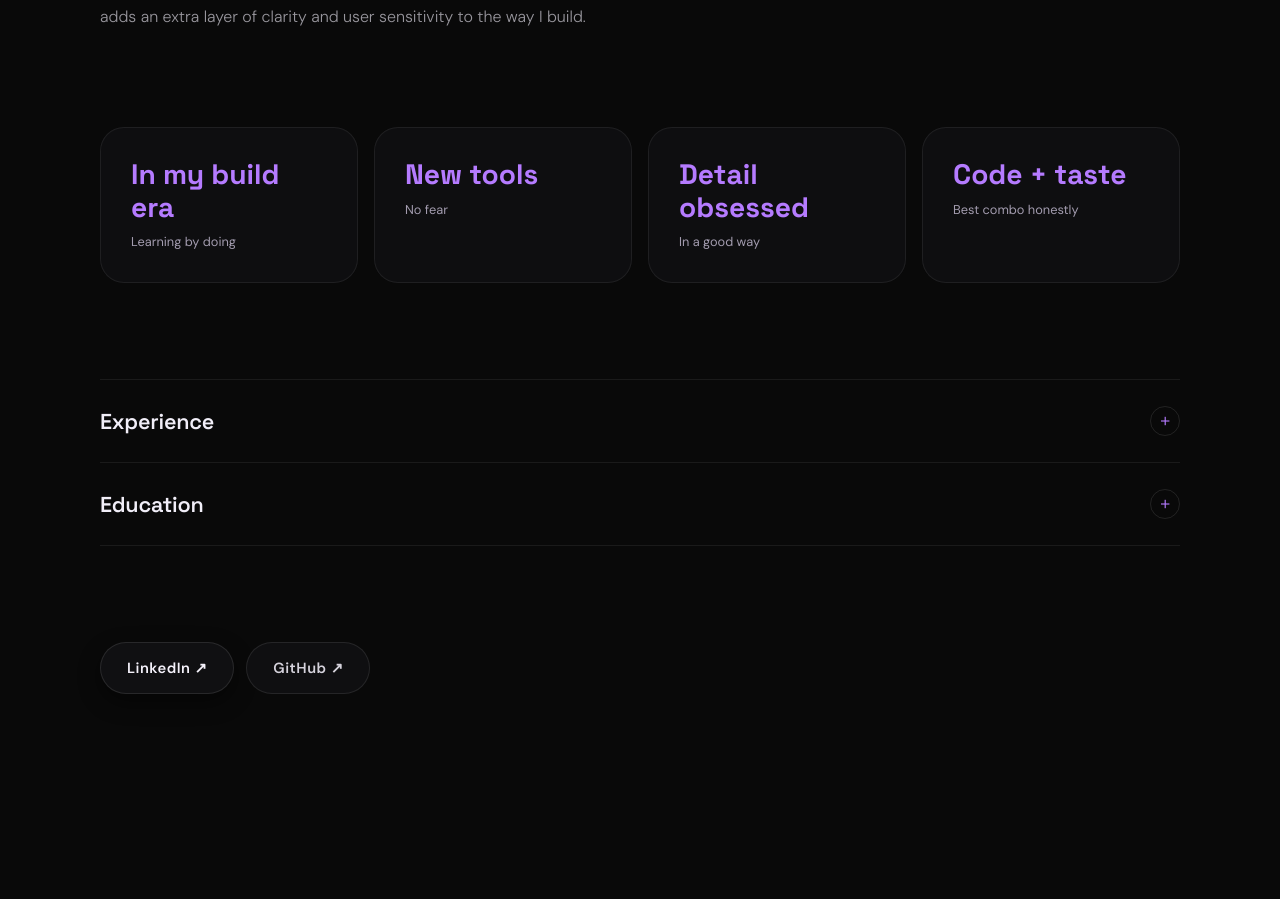
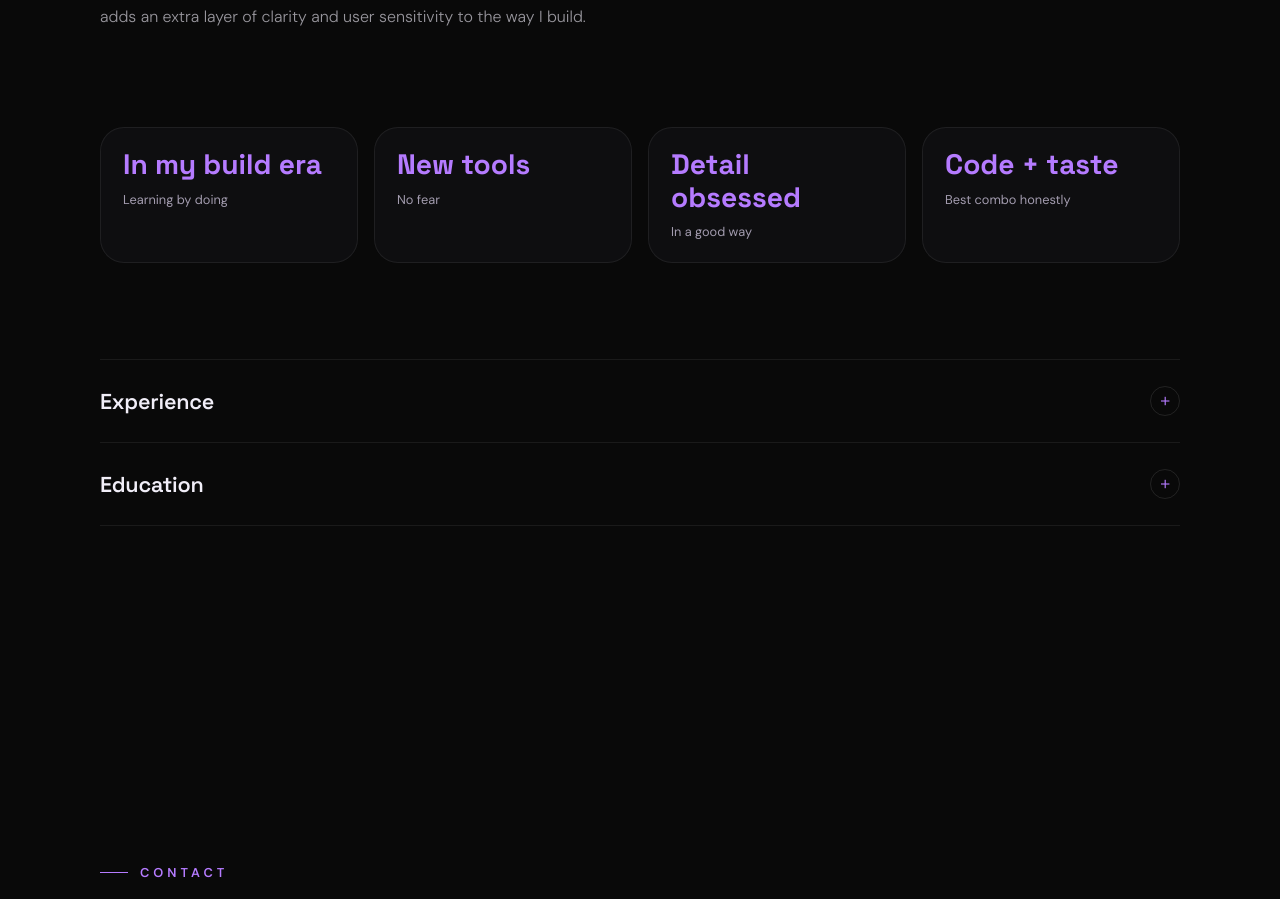
Before and after one commit to GaiaGomez/gaia-gomez-portfolio, a React (Vite) app: page / in a window 1280 px wide. Shown: the part 2725-3624 px from the top of the page. Built offline with nearby package versions, Linux system fonts and the light colour scheme.

Commit message:
update about me section with interactive CV

```diff
--- a/src/components/About.jsx
+++ b/src/components/About.jsx
@@ -109,7 +109,7 @@ export default function About() {
         {/* 2. Vibe cards grid */}
         <div className="vibe-grid" style={{ marginBottom: 'clamp(56px, 8vw, 96px)' }}>
           {vibeCards.map(card => (
-            <div key={card.phrase} className="ui-card">
+            <div key={card.phrase} className="ui-card vibe-card">
               <div style={{
                 fontFamily: "'Space Grotesk', sans-serif",
                 fontSize: 'clamp(1.3rem, 2.2vw, 1.9rem)',
@@ -316,30 +316,6 @@ export default function About() {
           </div>
         </div>
 
-        {/* 4. CTA links */}
-        <div style={{ display: 'flex', gap: '12px', flexWrap: 'wrap', alignItems: 'center' }}>
-          <a
-            href="https://www.linkedin.com/in/gaiagomez/"
-            target="_blank"
-            rel="noopener noreferrer"
-            className="btn btn-primary"
-          >
-            LinkedIn ↗
-          </a>
-          <a
-            href="https://github.com/GaiaGomez"
-            target="_blank"
-            rel="noopener noreferrer"
-            className="btn"
-            style={{
-              background: 'rgba(18,18,20,0.82)',
-              border: '1px solid rgba(255,255,255,0.09)',
-              color: 'rgba(241,238,248,0.88)',
-            }}
-          >
-            GitHub ↗
-          </a>
-        </div>
 
       </div>
     </section>
```
Also changed, not shown: public/designwork.webp (deleted), public/projects/portfolio.webp.
